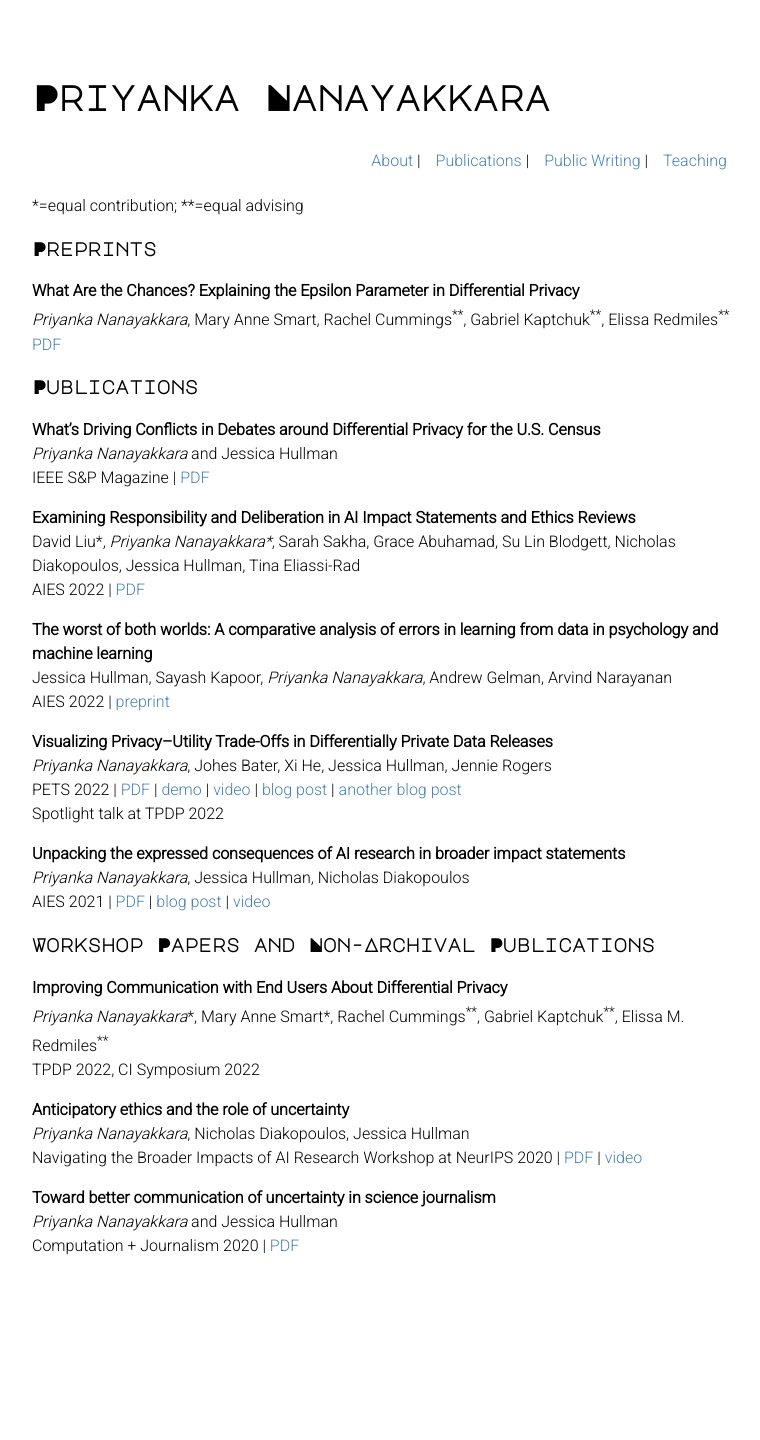
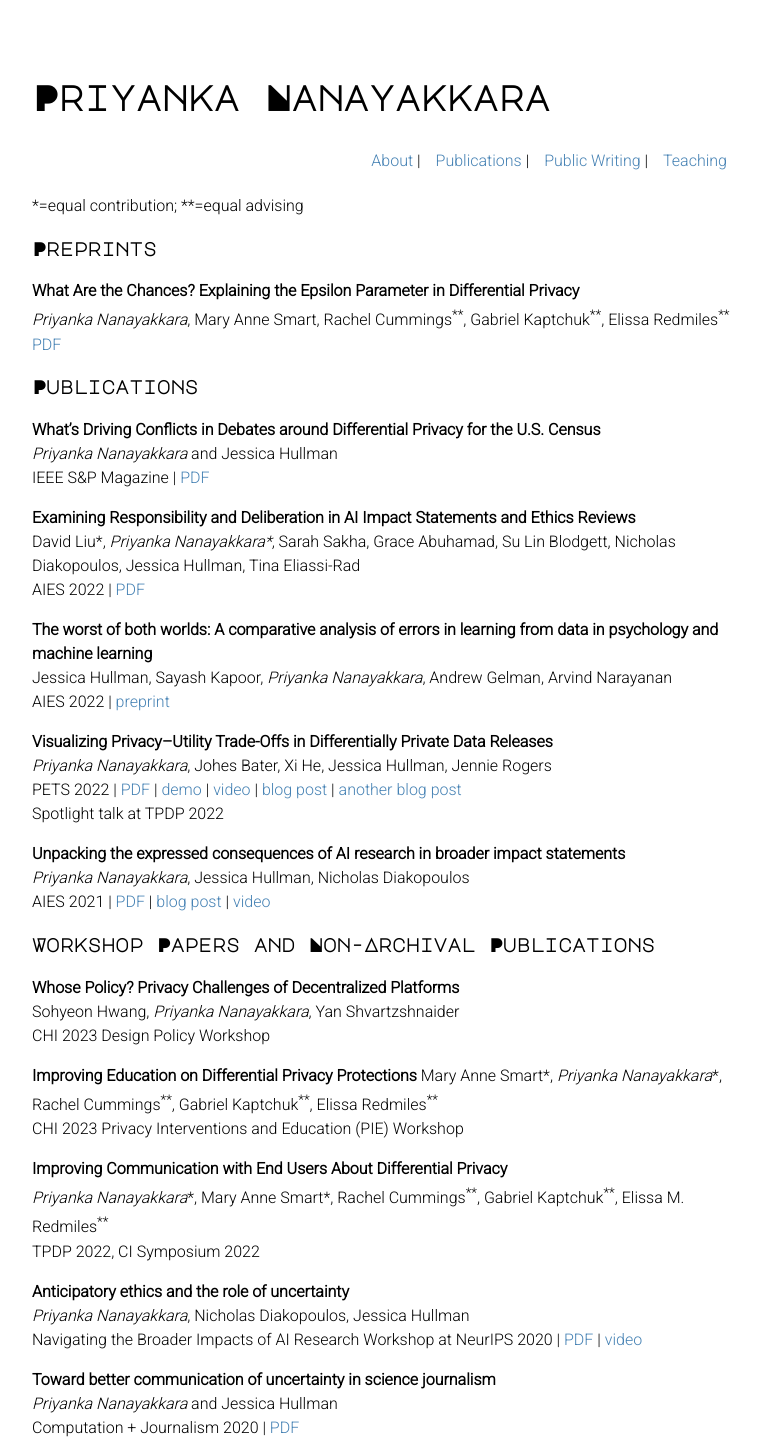
Before and after one commit to priyakalot/priyakalot.github.io, a Jekyll site: the page built from publications.md, in a window 1280 px wide. Shown: the whole page, without its empty margins (258-1018 px from the left). Built offline with Jekyll 4.4.1, drawn with Linux system fonts in a browser that asks for light colours; nearby versions of some CDN libraries; before the commit the page ends 1258 px from its top, so only the background shows below that.

Commit message:
Add CHI workshops

```diff
--- a/publications.md
+++ b/publications.md
@@ -32,6 +32,14 @@ _Priyanka Nanayakkara_, Jessica Hullman, Nicholas Diakopoulos\
 AIES 2021 | [PDF](https://arxiv.org/pdf/2105.04760.pdf) | [blog post](https://medium.com/technically-social/heres-how-ai-researchers-are-thinking-about-the-societal-impacts-of-ai-b82fc3f29b4d) | [video](https://slideslive.com/38956125/unpacking-the-expressed-consequences-of-ai-research-in-broader-impact-statements)
 
 ### Workshop Papers and Non-Archival Publications
+**Whose Policy? Privacy Challenges of Decentralized Platforms**\
+Sohyeon Hwang, _Priyanka Nanayakkara_, Yan Shvartzshnaider\
+CHI 2023 Design Policy Workshop
+
+**Improving Education on Differential Privacy Protections**
+Mary Anne Smart\*, _Priyanka Nanayakkara_\*, Rachel Cummings<sup>\*\*</sup>, Gabriel Kaptchuk<sup>\*\*</sup>, Elissa Redmiles<sup>\*\*</sup>\
+CHI 2023 Privacy Interventions and Education (PIE) Workshop
+
 **Improving Communication with End Users About Differential Privacy**\
 _Priyanka Nanayakkara_\*, Mary Anne Smart\*, Rachel Cummings<sup>\*\*</sup>, Gabriel Kaptchuk<sup>\*\*</sup>, Elissa M. Redmiles<sup>\*\*</sup>\
 TPDP 2022, CI Symposium 2022
```
